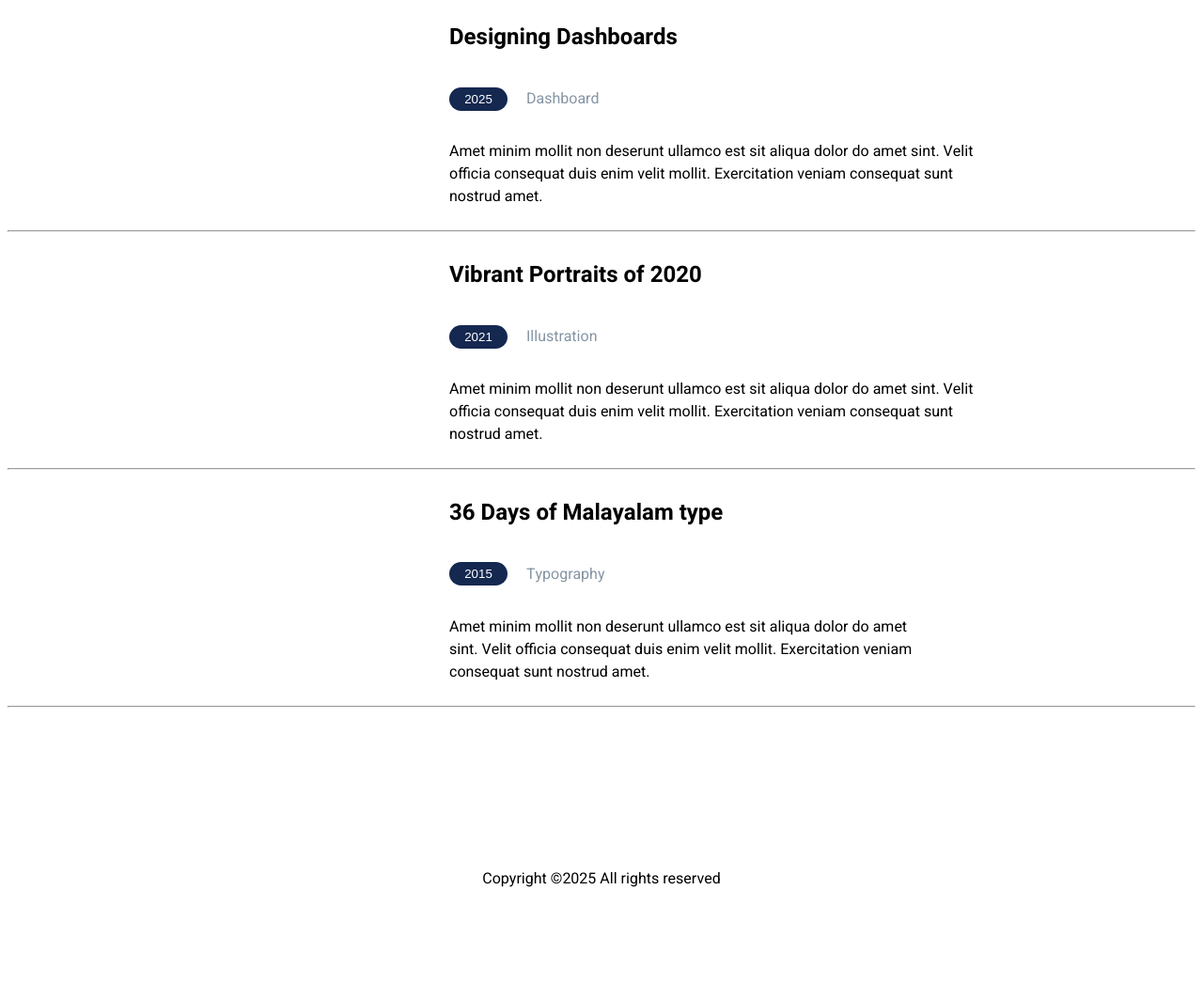
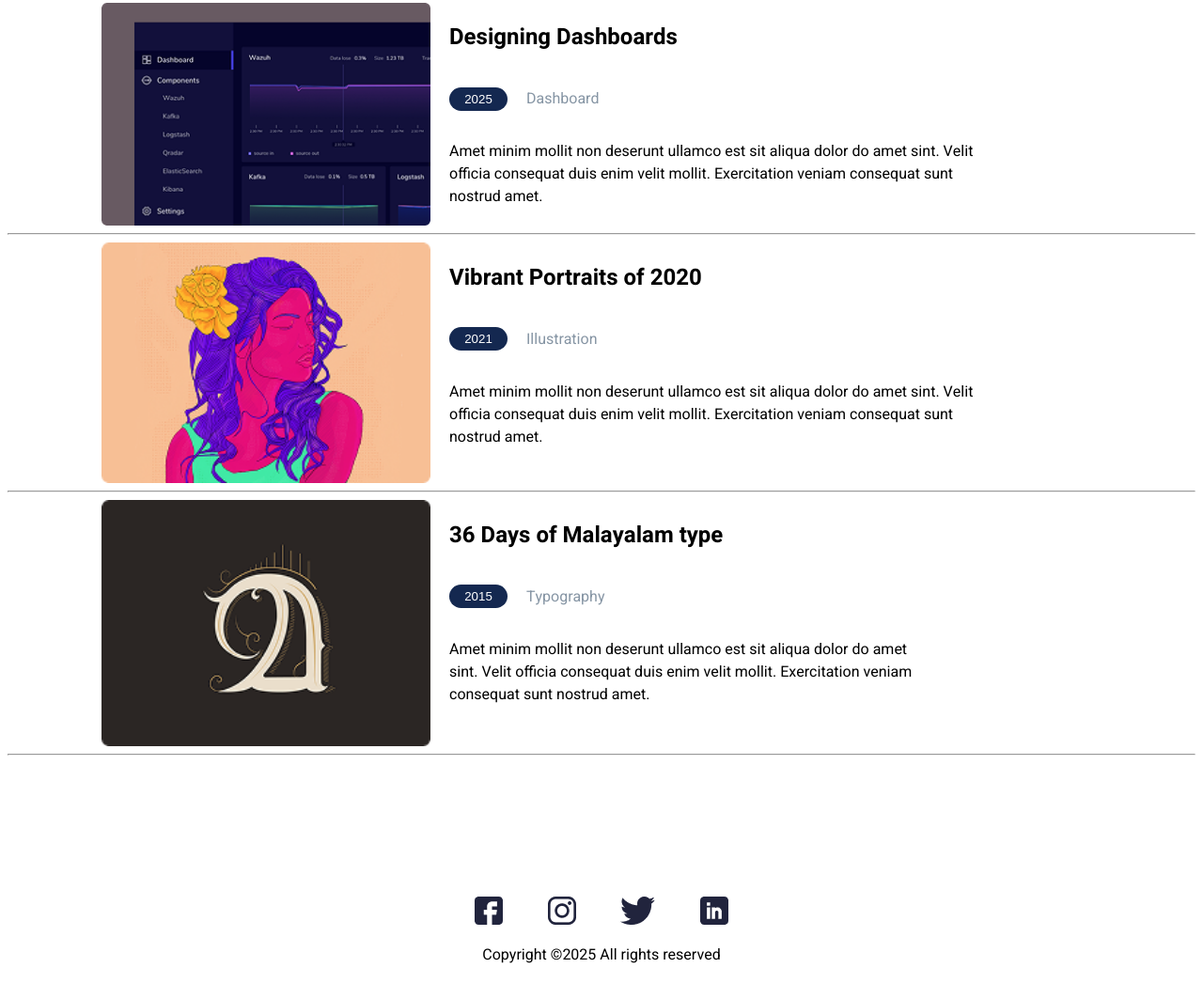
Before and after one commit to aufa0713-ai/portofolio, a plain HTML site: page index.html in a window 1280 px wide. Shown: the part 883-1946 px from the top of the page at 94% size. Before the commit the page ends 1890 px from the top, so only its background shows below. Drawn offline with Linux system fonts and the light colour scheme.

Commit message:
pindah folder img

```diff
--- a/index.html
+++ b/index.html
@@ -89,7 +89,7 @@
       </div>
       <div class="parent">
         <div class="kontak1">
-          <img src="./../Rectangle 30.png" alt="" width="350" />
+          <img src="./assets/Rectangle 30.png" alt="" width="350" />
           <div class="desc-features">
             <h1>Designing Dashboards</h1>
             <div class="room">
@@ -109,7 +109,7 @@
       <hr />
       <div class="parent-two">
         <div class="kontak2">
-          <img src="./../Rectangle 32.png" alt="" width="350" />
+          <img src="./assets/Rectangle 32.png" alt="" width="350" />
           <div class="bite">
             <h1>Vibrant Portraits of 2020</h1>
             <div class="meet">
@@ -129,7 +129,7 @@
       <hr />
       <div class="parent-tree">
         <div class="kontak3">
-          <img src="./../Rectangle 34.png" alt="" width="350" />
+          <img src="./assets/Rectangle 34.png" alt="" width="350" />
 
           <div class="botol">
             <h1>36 Days of Malayalam type</h1>
@@ -150,10 +150,10 @@
       <hr />
     </section>
     <footer>
-      <img src="./../fb.png" alt="" />
-      <img src="./../insta.png" alt="" />
-      <img src="./../Group.png" alt="" />
-      <img src="./../Linkedin.png" alt="" />
+      <img src="./assets/fb.png" alt="" />
+      <img src="./assets/insta.png" alt="" />
+      <img src="./assets/Group.png" alt="" />
+      <img src="./assets/Linkedin.png" alt="" />
     </footer>
     <p class="copy">Copyright &copy;2025 All rights reserved</p>
   </body>
```
Also changed, not shown: assets/Group 2.png (added), assets/Group.png (added), assets/Linkedin.png (added), assets/Rectangle 30.png (added), assets/Rectangle 32.png (added), assets/Rectangle 34.png (added), assets/fb.png (added), assets/insta.png (added).
